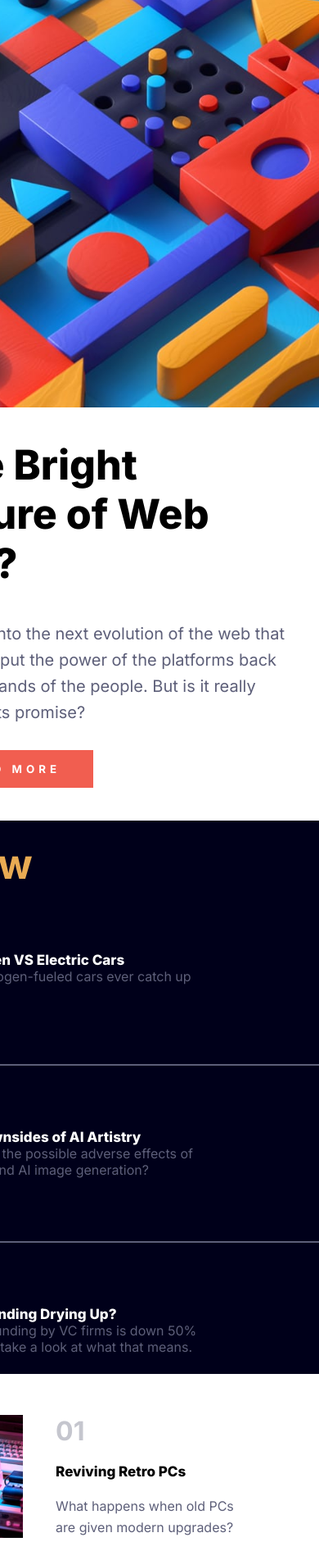
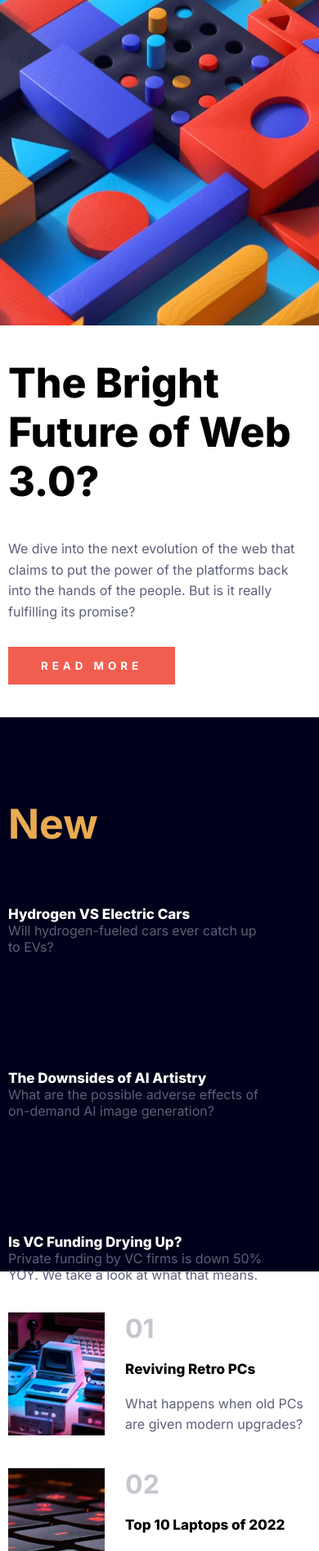
Before and after one commit to james-rod/News-homepage, a plain HTML site: page index.html in a window 390 px wide. Shown: the part 108-2000 px from the top of the page at 82% size. Drawn offline with Linux system fonts and the light colour scheme; a web font is replaced by a local one.

Commit message:
Update styles.css especially in the media query making sure the mobile device position are in place

```diff
--- a/styles.css
+++ b/styles.css
@@ -309,7 +309,7 @@ button:hover{
 
       /* Styles for showing/hiding the sidebar */
       .sidebar-active {
-        right: 0; /* Slide the sidebar into view */
+        right: -250px; /* Slide the sidebar into view */
       }
 
       .content-active {
@@ -332,7 +332,7 @@ button:hover{
         background-position: center;
         background-repeat: no-repeat;
         background-size: cover;
-        height: 500px;
+
         width: 570px;
       }
 
@@ -340,11 +340,13 @@ button:hover{
         font-weight: 800;
         font-size: 50px;
         width: 7em;
+        margin-left: 100px;
       }
 
       .evolution-text{
         line-height: 1.6;
-        font-size: 20px;
+        font-size: 16px;
+        margin-left: 100px;
       }
 
       .button-container{
@@ -360,6 +362,7 @@ button:hover{
         border: none;
         color: #fff;
         transition-duration: 0.4s;
+        margin-left: 100px;
       }
 
       button:hover{
@@ -371,7 +374,7 @@ button:hover{
         display: flex;
         flex-direction: column;
         justify-content: space-around;
-        padding: 20px;
+        padding: 100px;
         gap: 70px;
         width: 100%;
         height: 80vh;
@@ -410,22 +413,26 @@ button:hover{
         display: flex;
         flex-direction: column;
         margin-top: 50px;
-        gap: 30px;
+        margin-left: 100px;
+        gap: 40px;
       }
 
       .gaming-description-one{
         display: flex;
         flex-direction: row;
+        gap: 15px;
       }
 
       .gaming-description-two{
         display: flex;
         flex-direction: row;
+        gap: 15px;
       }
 
       .gaming-description-three{
         display: flex;
         flex-direction: row;
+        gap: 15px;
       }
 
       .news-one{
```
